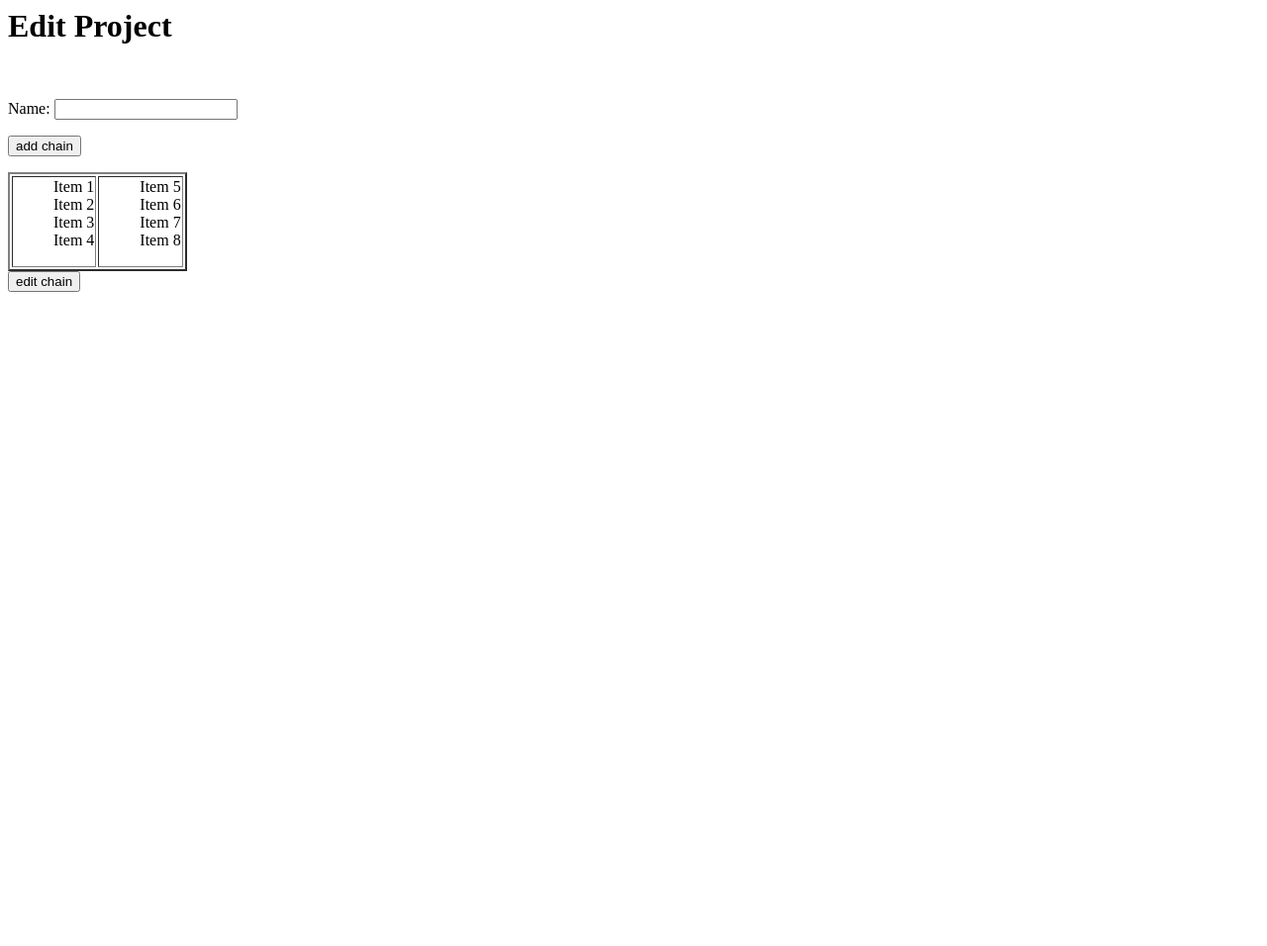
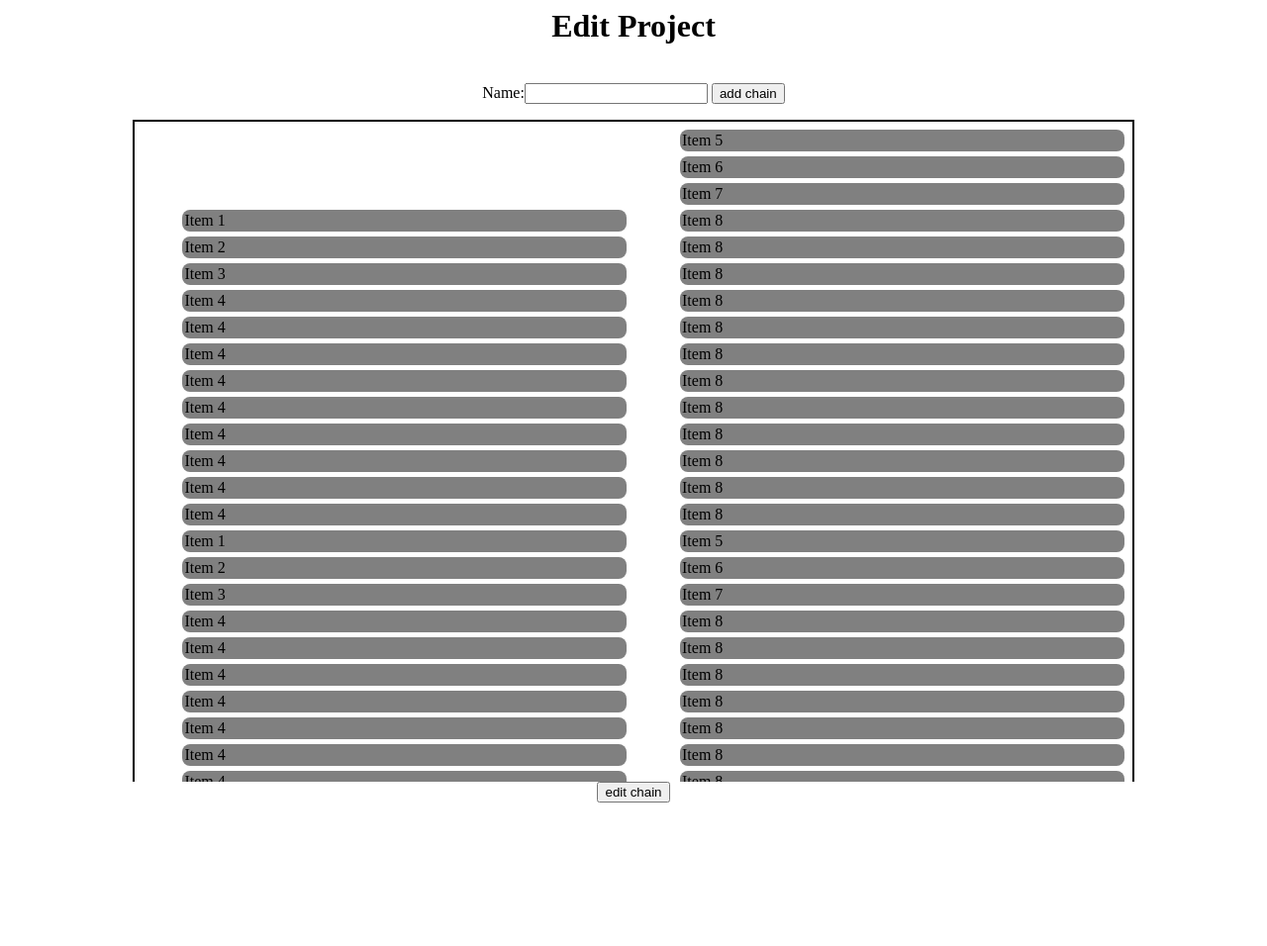
Before and after one commit to jcotham/TRx_question_app, a Django app: page /questions/editProject/1/ in a window 1280 px wide. Shown: the top 956 px of the page at 99% size. Run offline with Django 3.2, Linux system fonts and the light colour scheme; parts of the project's set-up code (start-up, migrations or seed data) failed here and were passed over; some libraries are stand-ins or nearby versions.

Commit message:
Updated edit project page css and layout. Still need to make sure that display doesn't overrun page on small browsers.

```diff
--- /dev/null
+++ b/TRx_question_app/static/TRx_question_app/dual_pane.css
@@ -0,0 +1,39 @@
+/* traditional box model */
+
+
+.dual_layout {
+	text-align:center;
+	height:95%;
+}
+
+
+.pane_holder {
+	width: 80%;
+	height: 60%;
+	overflow-y:scroll;
+	margin:0 auto;
+}
+
+
+.pane_holder table {
+	border: 2px solid black;
+	width: 100%;
+	margin:0 auto;
+}
+
+.sortable li {
+	background: grey;
+	padding: 2px;
+	margin: 5px;
+	border: 0px;
+	border-radius: 8px;
+}
+
+
+
+/*
+border:1px solid black;
+width:1000px;
+margin:20px auto;
+text-align:left;
+*/
--- a/questions/templates/questions/editProject.html
+++ b/questions/templates/questions/editProject.html
@@ -1,19 +1,26 @@
+<html>
+	<head>
+		{% load staticfiles %}
+		<link rel="stylesheet" type="text/css" href="{% static "TRx_question_app/dual_pane.css" %}" />
+		<script src="//ajax.googleapis.com/ajax/libs/jquery/1.10.2/jquery.min.js"></script>
+		<script src="//ajax.googleapis.com/ajax/libs/jqueryui/1.10.3/jquery-ui.min.js"></script>
+		<script src="{% static "TRx_question_app/jquery.sortable.min.js" %}"></script>
+		<!---<script src="../jquery.sortable.js"></script> -->
+	</head>
+
+	<body>
+		<div class="dual_layout">
 			<h1>Edit Project</h1><br>
 
- <script src="//ajax.googleapis.com/ajax/libs/jquery/1.10.2/jquery.min.js"></script>
- <script src="//ajax.googleapis.com/ajax/libs/jqueryui/1.10.3/jquery-ui.min.js"></script>
- <!---<script src="../jquery.sortable.js"></script> -->
- {% load staticfiles %}
-
 			<form action="addChain/" method="post"> {% csrf_token %}
-    {{ form.as_p }}
+				{{ form }}
+				<!-- {{ form.as_p }} -->
 				<input type="submit" value="add chain" />
 			</form>
 
 
- <script src="{% static "TRx_question_app/jquery.sortable.min.js" %}"></script>
- <div style="width: 200px;height: 100px; overflow-y:scroll;">
-   <table border="2">
+			<div class="pane_holder">
+				<table>
 					<tr>
 						<td>
 							<ul class="sortable" id="stack" style="list-style:none">
@@ -21,7 +28,26 @@
 								<li>Item 2
 								<li>Item 3
 								<li>Item 4
-            <li>
+								<li>Item 4
+								<li>Item 4
+								<li>Item 4
+								<li>Item 4
+								<li>Item 4
+								<li>Item 4
+								<li>Item 4
+								<li>Item 4
+								<li>Item 1
+								<li>Item 2
+								<li>Item 3
+								<li>Item 4
+								<li>Item 4
+								<li>Item 4
+								<li>Item 4
+								<li>Item 4
+								<li>Item 4
+								<li>Item 4
+								<li>Item 4
+								<li>Item 4
 							</ul>
 						</td>
 						<td>
@@ -30,15 +56,43 @@
 								<li>Item 6
 								<li>Item 7
 								<li>Item 8
-            <li>
+								<li>Item 8
+								<li>Item 8
+								<li>Item 8
+								<li>Item 8
+								<li>Item 8
+								<li>Item 8
+								<li>Item 8
+								<li>Item 8
+								<li>Item 8
+								<li>Item 8
+								<li>Item 8
+								<li>Item 5
+								<li>Item 6
+								<li>Item 7
+								<li>Item 8
+								<li>Item 8
+								<li>Item 8
+								<li>Item 8
+								<li>Item 8
+								<li>Item 8
+								<li>Item 8
+								<li>Item 8
+								<li>Item 8
+								<li>Item 8
+								<li>Item 8
+								<li>Item 8
 							</ul>
 						</td>
 					</tr>
 				</table>
 			</div>
+
 			<form action="editChain/" method="post"> {% csrf_token %}
 				<input type="submit" value="edit chain" />
 			</form>
-<script>
-    $('#stack, #non-stack').sortable({ connectWith: '.connected' });
-</script>
+
+			<script> $('#stack, #non-stack').sortable({ connectWith: '.connected' }); </script>
+		</div>
+	</body>
+</html>
```
Also changed, not shown: db.sqlite3, 10 other files. Lines whose indentation alone changed are shown as unchanged.
